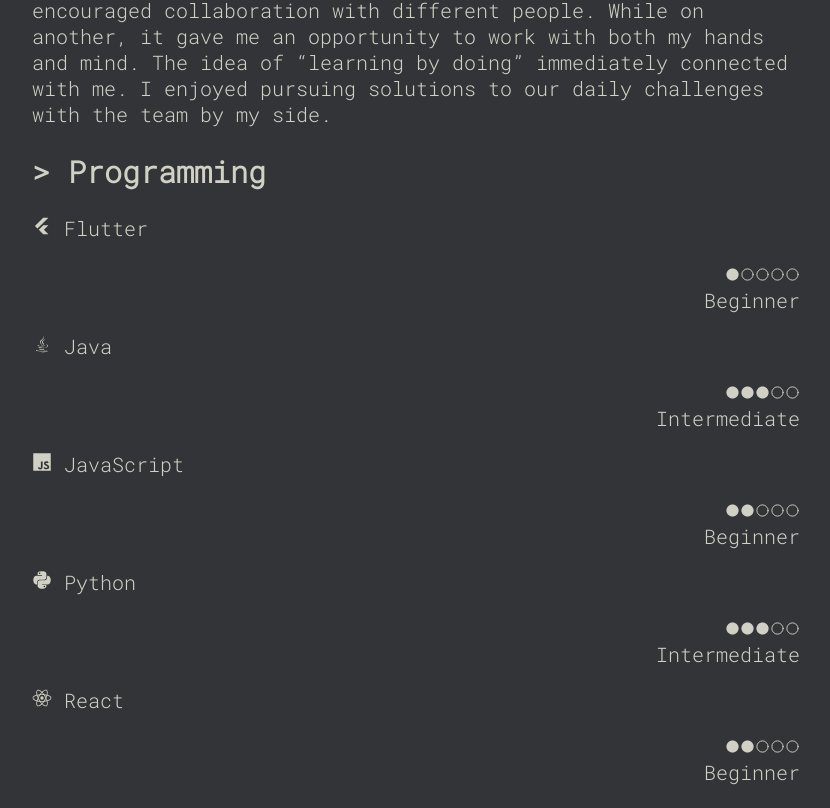
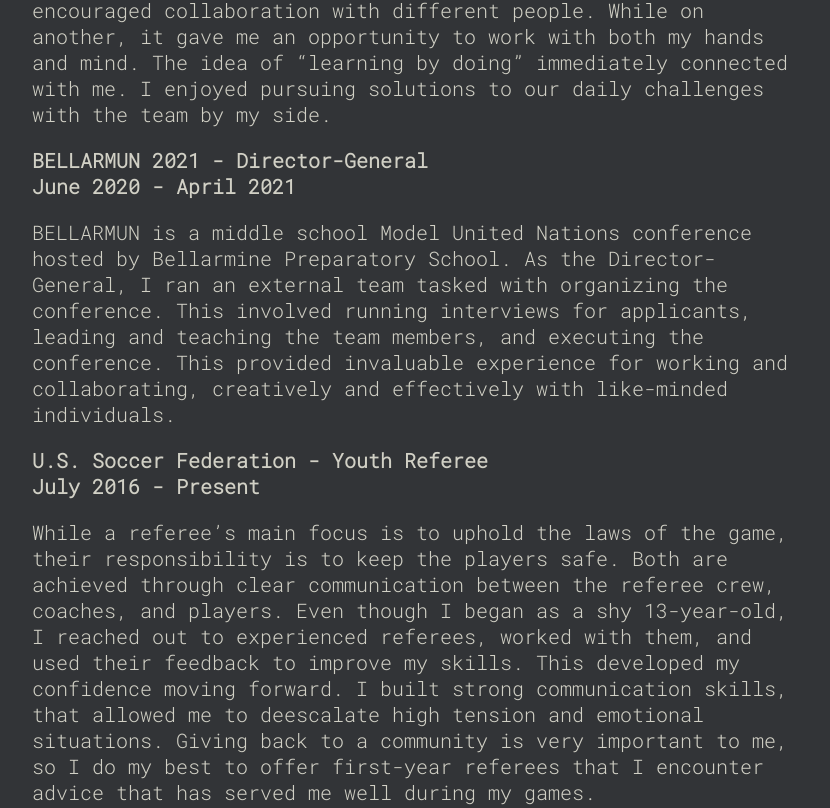
Before and after one commit to jordanjanakievski/jordanjanakievski.github.io, a React (Create React App) app: page /experience in a window 1280 px wide. Shown: the part 1072-1880 px from the top of the page, without its empty margins (224-1054 px from the left). Built offline with nearby package versions, Linux system fonts and the light colour scheme.

Commit message:
improving search and updating experience and books

```diff
--- a/public/index.html
+++ b/public/index.html
@@ -7,7 +7,11 @@
 		<meta name="theme-color" content="#000000" />
 		<meta
 			name="description"
-      content="Web site created using create-react-app"
+			content="Personal website for Jordan Janakievski"
+		/>
+		<meta
+			name="google-site-verification"
+			content="jhYT7H9d4rT2Xerjw8COXXC1cFH2jZQuRf_mB31iH28"
 		/>
 		<!--
       manifest.json provides metadata used when your web app is installed on a
@@ -23,9 +27,12 @@
       work correctly both with client-side routing and a non-root public URL.
       Learn how to configure a non-root public URL by running `npm run build`.
     -->
-    <link rel="preconnect" href="https://fonts.googleapis.com">
-    <link rel="preconnect" href="https://fonts.gstatic.com" crossorigin>
-    <link href="https://fonts.googleapis.com/css2?family=Roboto+Mono:wght@300&display=swap" rel="stylesheet">
+		<link rel="preconnect" href="https://fonts.googleapis.com" />
+		<link rel="preconnect" href="https://fonts.gstatic.com" crossorigin />
+		<link
+			href="https://fonts.googleapis.com/css2?family=Roboto+Mono:wght@300&display=swap"
+			rel="stylesheet"
+		/>
 		<title>Jordan Janakievski</title>
 	</head>
 	<body>
--- a/src/Pages/Experience/Experience.json
+++ b/src/Pages/Experience/Experience.json
@@ -8,5 +8,15 @@
 		"position": "General Manager",
 		"time": "August 2020 - June 2021",
 		"description": "As General Manager, I led alongside industry mentors, providing an invaluable experience for team success and personal growth. The team allowed me to explore my potential and understand that boundaries are sometimes self-imposed. I quickly learned that robotics was more than just the robot. On one level, it encouraged collaboration with different people. While on another, it gave me an opportunity to work with both my hands and mind. The idea of “learning by doing” immediately connected with me. I enjoyed pursuing solutions to our daily challenges with the team by my side."
+	},
+	"BELLARMUN 2021": {
+		"position": "Director-General",
+		"time": "June 2020 - April 2021",
+		"description": "BELLARMUN is a middle school Model United Nations conference hosted by Bellarmine Preparatory School. As the Director-General, I ran an external team tasked with organizing the conference. This involved running interviews for applicants, leading and teaching the team members, and executing the conference. This provided invaluable experience for working and collaborating, creatively and effectively with like-minded individuals."
+	},
+	"U.S. Soccer Federation": {
+		"position": "Youth Referee",
+		"time": "July 2016 - Present",
+		"description": "While a referee’s main focus is to uphold the laws of the game, their responsibility is to keep the players safe. Both are achieved through clear communication between the referee crew, coaches, and players. Even though I began as a shy 13-year-old, I reached out to experienced referees, worked with them, and used their feedback to improve my skills. This developed my confidence moving forward. I built strong communication skills, that allowed me to deescalate high tension and emotional situations. Giving back to a community is very important to me, so I do my best to offer first-year referees that I encounter advice that has served me well during my games."
 	}
 }
--- a/src/Pages/SelfEdu/SelfEdu.json
+++ b/src/Pages/SelfEdu/SelfEdu.json
@@ -19,6 +19,10 @@
 		"The Life-Changing Magic of Not Giving a F*ck": {
 			"author": "Sarah Knight",
 			"thoughts": "The focus on joy versus annoy, all the while in a witty and entertaining fashion, improved the organization of my life, prioritizing the events and people that make it a special journey."
+		},
+		"The Art of Social Media": {
+			"author": "Guy Kawasaki and Peg Fitzpatrick",
+			"thoughts": "Being a newcomer to social media was very daunting. Everyone I knew had already been using it for more than five years, but this book showed me how I can approach it from a professional perspective and utilize it as a personal tool instead of a source for entertainment."
 		}
 	}
 }
```
Lines whose indentation alone changed are shown as unchanged.
